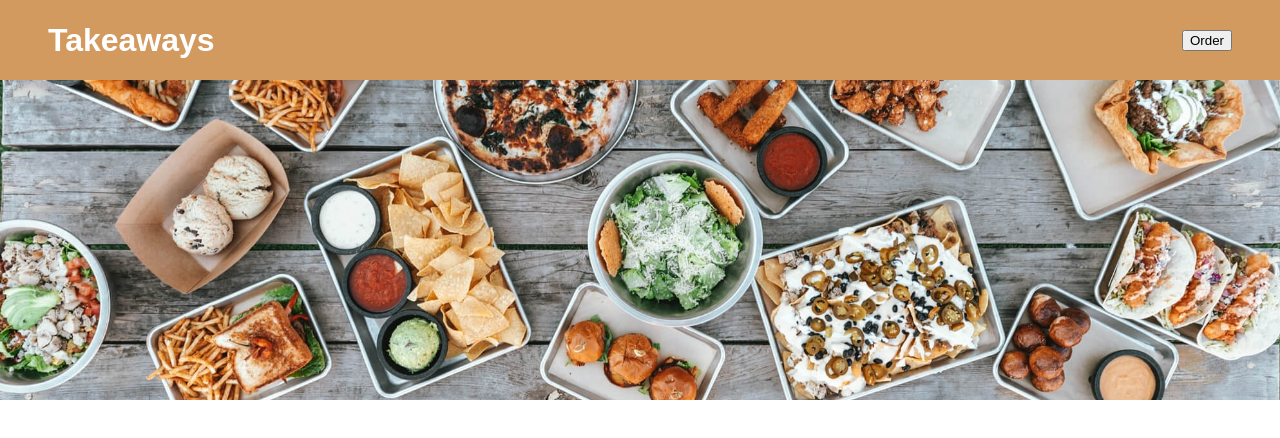
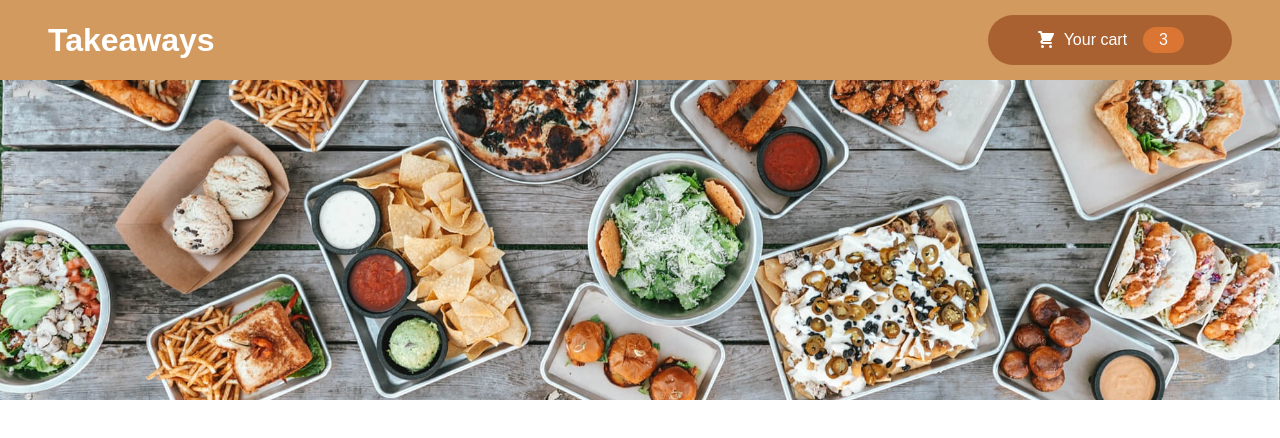
Before and after one commit to AnetaRolnik/takeaways, a React (Create React App) app: page / in a window 1280 px wide. Shown: the top 438 px of the page. Built offline with nearby package versions, Linux system fonts and the light colour scheme; a web font is replaced by a local one.

Commit message:
Button in header

```diff
--- a/src/components/Layout/Header.module.css
+++ b/src/components/Layout/Header.module.css
@@ -21,6 +21,31 @@
   font-weight: 700;
 }
 
+.header__button {
+  cursor: pointer;
+  border: none;
+  background-color: #a96132;
+  color: white;
+  padding: 8px 16px;
+  display: flex;
+  align-items: center;
+  border-radius: 25px;
+  font-weight: bold;
+}
+
+.header__icon {
+  width: 20px;
+  height: 20px;
+  margin-right: 4px;
+}
+
+.header__badge {
+  background-color: #da7534;
+  padding: 4px 12px;
+  border-radius: 25px;
+  margin-left: 8px;
+}
+
 @media (min-width: 768px) {
   .header {
     height: 80px;
@@ -30,4 +55,24 @@
   .header__logo {
     font-size: 32px;
   }
+
+  .header__button {
+    padding: 12px 48px;
+    font: inherit;
+    transition: background-color 0.2s;
+  }
+
+  .header__button:hover,
+  .header__button:active {
+    background-color: #95552c;
+  }
+
+  .header__icon {
+    margin-right: 8px;
+  }
+
+  .header__badge {
+    margin-left: 16px;
+    padding: 4px 16px;
+  }
 }
--- a/src/components/Layout/Header.tsx
+++ b/src/components/Layout/Header.tsx
@@ -3,7 +3,19 @@
 const Header = () => (
   <header className={classes.header}>
     <div className={classes["header__logo"]}>Takeaways</div>
-    <button type="button">Order</button>
+    <button type="button" className={classes["header__button"]}>
+      <span className={classes["header__icon"]}>
+        <svg
+          xmlns="http://www.w3.org/2000/svg"
+          viewBox="0 0 20 20"
+          fill="currentColor"
+        >
+          <path d="M3 1a1 1 0 000 2h1.22l.305 1.222a.997.997 0 00.01.042l1.358 5.43-.893.892C3.74 11.846 4.632 14 6.414 14H15a1 1 0 000-2H6.414l1-1H14a1 1 0 00.894-.553l3-6A1 1 0 0017 3H6.28l-.31-1.243A1 1 0 005 1H3zM16 16.5a1.5 1.5 0 11-3 0 1.5 1.5 0 013 0zM6.5 18a1.5 1.5 0 100-3 1.5 1.5 0 000 3z" />
+        </svg>
+      </span>
+      <span>Your cart</span>
+      <span className={classes["header__badge"]}>3</span>
+    </button>
   </header>
 );
 
```
